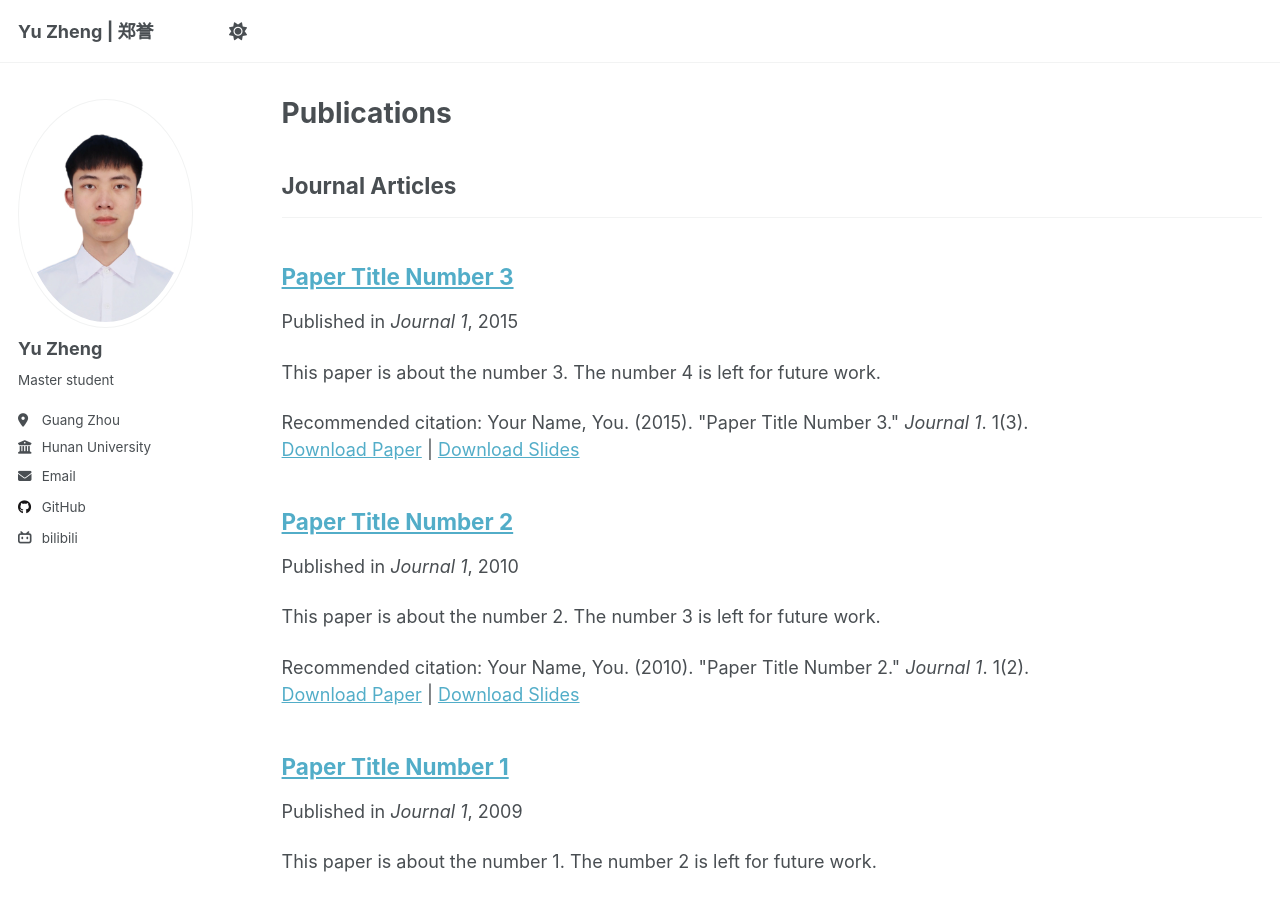
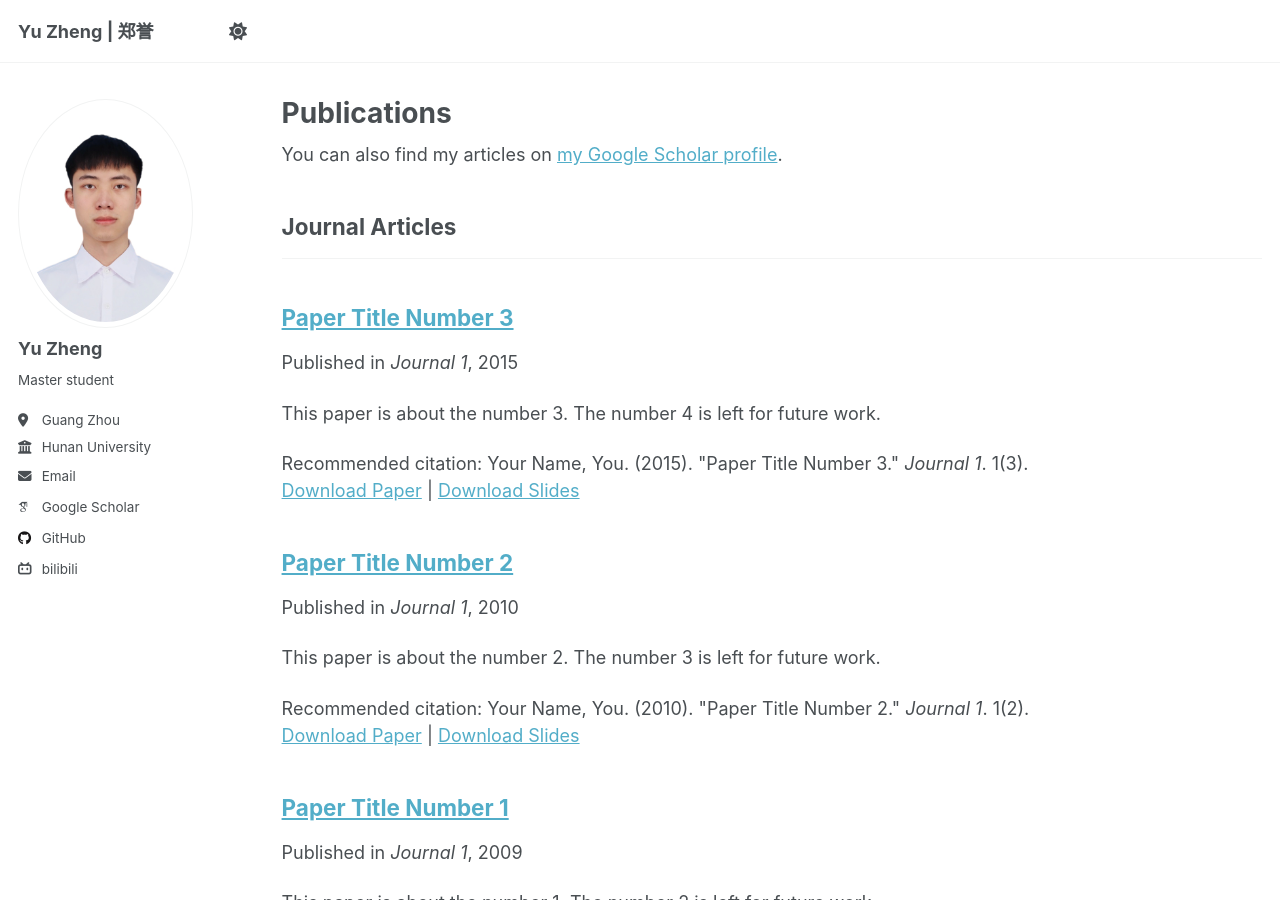
Before and after one commit to FaterYU/FaterYU.github.io, a Jekyll site: the page built from _pages/publications.html, in a window 1280 px wide and 900 px high. Built offline with Jekyll 4.4.1, drawn with Linux system fonts in a browser that asks for light colours; some web fonts are replaced; part of the change alters nothing that is shown.

Commit message:
Update Google Scholar URL in _config.yml

```diff
--- a/_config.yml
+++ b/_config.yml
@@ -34,7 +34,7 @@ author:
   # Academic websites
   academia         : # URL
   arxiv            : # URL - Update with the correct link to your profile
-  googlescholar    : # "https://scholar.google.com/citations?user=PS_CX0AAAAAJ"
+  googlescholar    : "https://scholar.google.com/citations?user=1ztVVYYAAAAJ" # "https://scholar.google.com/citations?user=PS_CX0AAAAAJ"
   impactstory      : # URL
   orcid            : # "http://orcid.org/yourorcidurl"
   semantic         : # URL
```
